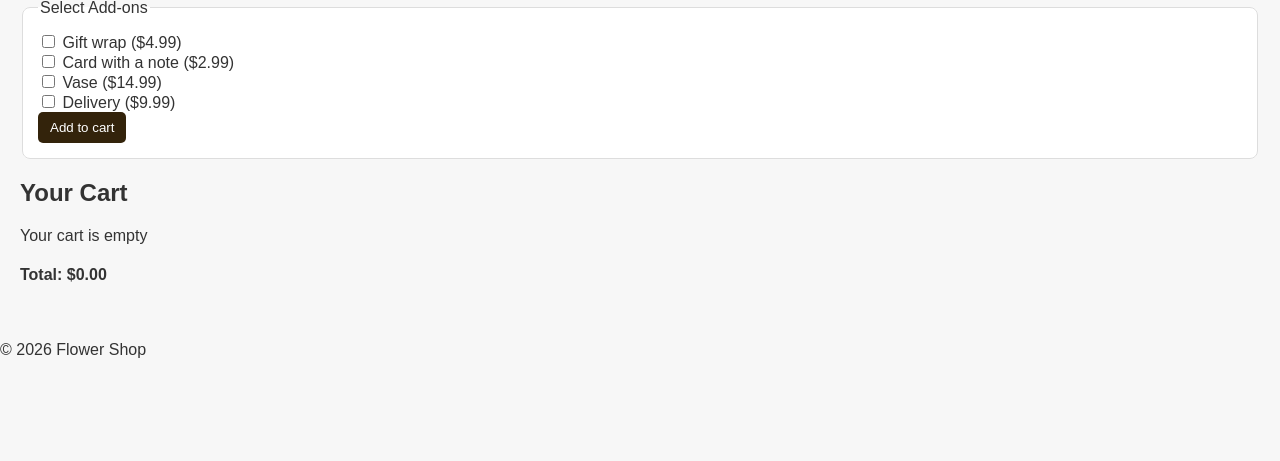
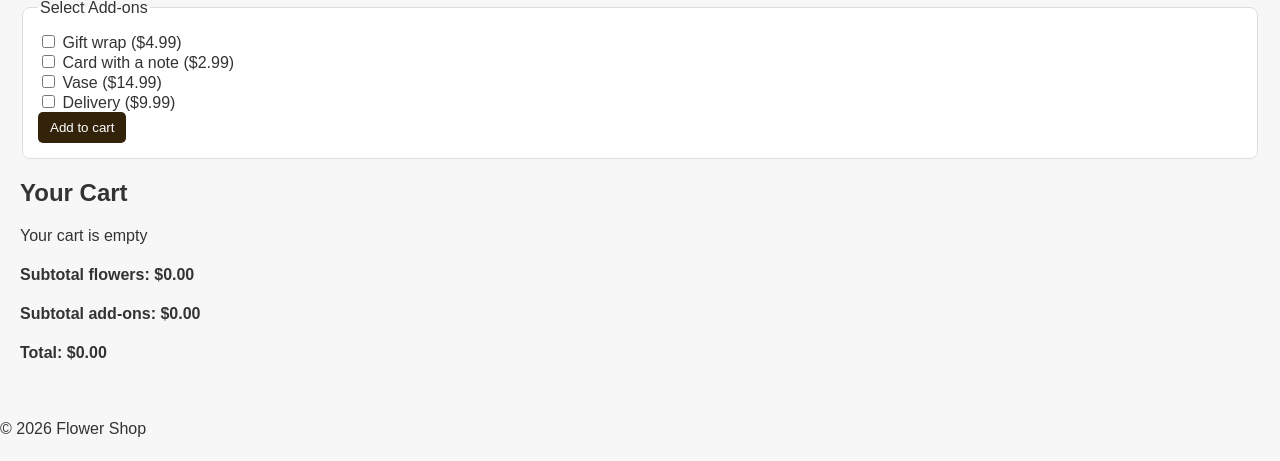
Before and after one commit to GodlyAdmin/CSC2_Flask_Practise, a Flask app: page / in a window 1280 px wide. Shown: the part 339-800 px from the top of the page. Run offline with Flask 3, Linux system fonts and the light colour scheme.

Commit message:
added subtotal calculations and added a siplay for them in index.html

```diff
--- a/app.py
+++ b/app.py
@@ -14,13 +14,14 @@ def home():
     addons = load_addons()
     cart = session.get('cart', {})
     selected_addons = session.get('selected_addons', {})
-    total = calculate_total(cart, selected_addons)
-    return render_template('Index.html', flowers=flowers, addons=addons, cart=cart, total=total, selected_addons=selected_addons)
+    flower_subtotal = sum(item['price'] * item['quantity'] for item in cart.values())
+    addon_subtotal = sum(price for price in selected_addons.values())
+    total = calculate_total(flower_subtotal, addon_subtotal)
+    return render_template('Index.html', flowers=flowers, addons=addons, cart=cart, total=total, selected_addons=selected_addons, flower_subtotal=flower_subtotal, addon_subtotal=addon_subtotal)
 
 # Calculate total cost based on cart contents and selected addons
-def calculate_total(cart, selected_addons):
-    total = sum(item['price'] * item['quantity'] for item in cart.values())
-    total += sum(price for price in selected_addons.values())
+def calculate_total(flower_subtotal, addon_subtotal):
+    total = flower_subtotal + addon_subtotal
     return total
 
 def load_data():
--- a/templates/Index.html
+++ b/templates/Index.html
@@ -57,5 +57,7 @@
     {% else %}
         <p>Your cart is empty</p>
     {% endif %}
+    <h4>Subtotal flowers: ${{ '%.2f' % flower_subtotal }}</h4>
+    <h4>Subtotal add-ons: ${{ '%.2f' % addon_subtotal }}</h4>
     <h4>Total: ${{ '%.2f' % total }}</h4>
 {% endblock %}
```
